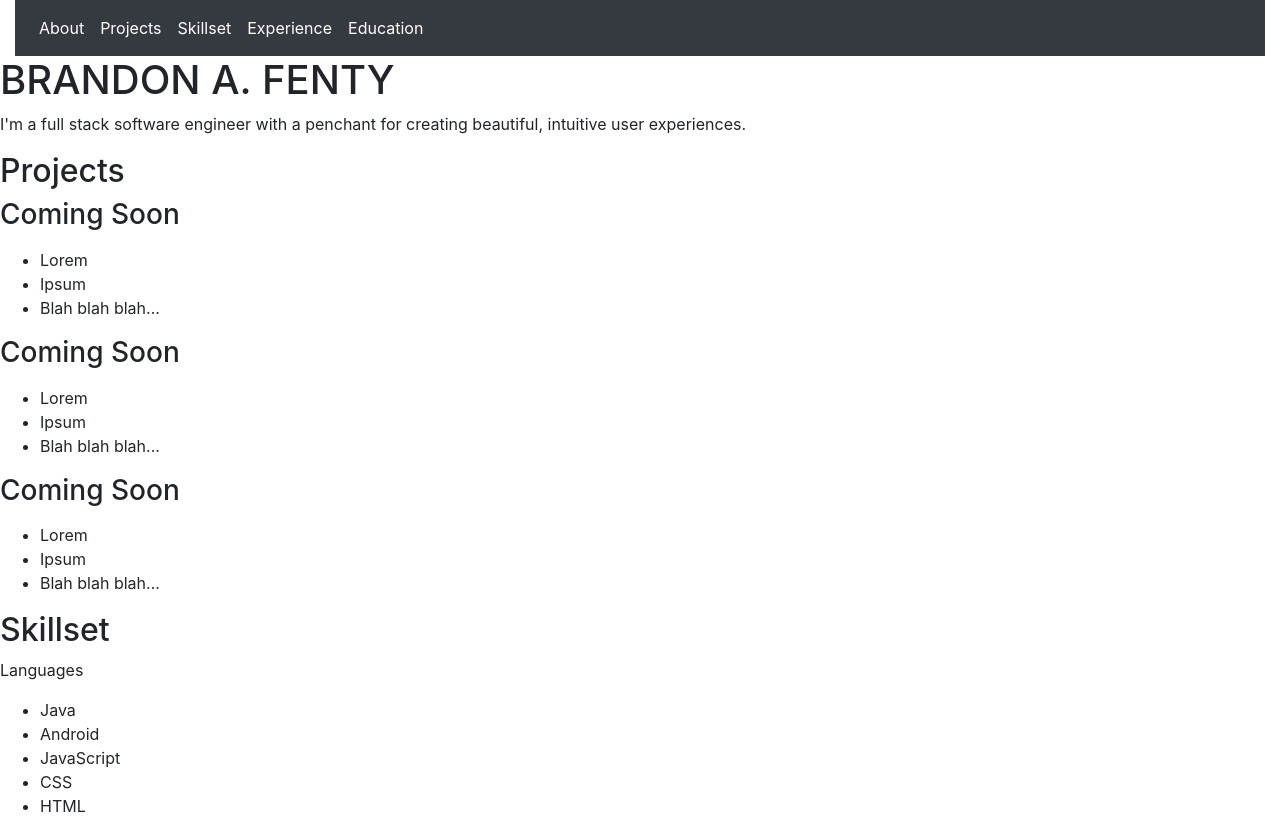
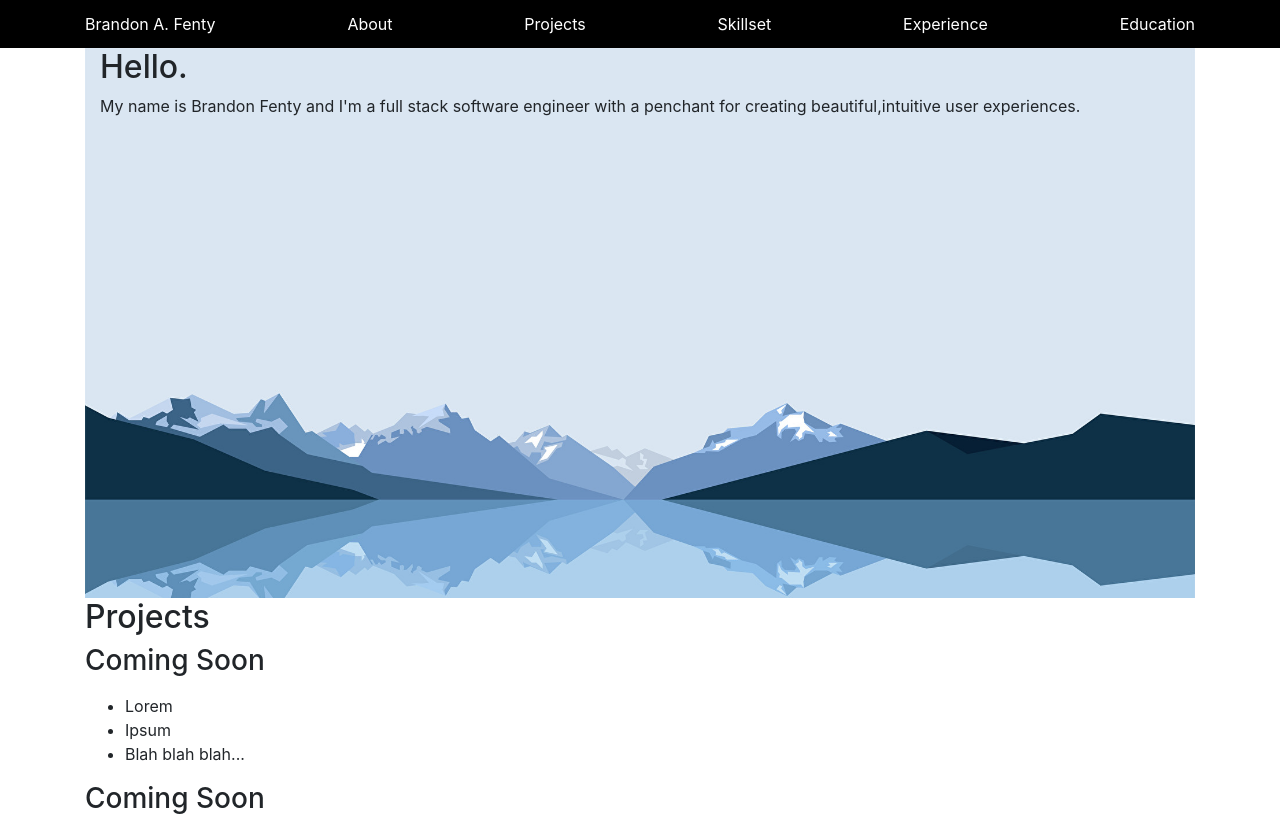
Before and after one commit to brandon-fenty/portfolio, a website: page public/index.html in a window 1280 px wide. Shown: the top 821 px of the page. Drawn offline with nearby package versions, Linux system fonts and the light colour scheme; files that its build step writes are made by us from their sources.

Commit message:
style revisions

```diff
--- a/public/index.html
+++ b/public/index.html
@@ -7,51 +7,39 @@
     <!-- bootstrap css library -->
     <link href="https://stackpath.bootstrapcdn.com/bootstrap/4.1.1/css/bootstrap.min.css" rel="stylesheet" integrity="sha384-WskhaSGFgHYWDcbwN70/dfYBj47jz9qbsMId/iRN3ewGhXQFZCSftd1LZCfmhktB" crossorigin="anonymous">
     <!-- custom css styles -->
-    <link rel="stylesheet" type="text/css" href="public/styles/base.css" />
-    <link rel="stylesheet" type="text/css" href="public/styles/layout.css" />
+    <link rel="stylesheet" type="text/css" href="styles/base.css" />
+    <link rel="stylesheet" type="text/css" href="styles/layout.css" />
     <link rel="stylesheet" type="text/css" href="public/styles/modules.css" />
 
     <title>Brandon Fenty</title>
 </head>
 
 <body>
-    <header class="container-fluid">
-        <nav class="navbar navbar-expand-lg navbar-dark bg-dark">
-            <button class="navbar-toggler collapsed" type="button" data-toggle="collapse" data-target="#nav-list" aria-controls="#nav-list" aria-expanded="false" aria-label="Toggle navigation">
-                <span class="navbar-toggler-icon"></span>
-            </button>
-            <div class="navbar-collapse collapse" id="nav-list" style>
-                <ul class="navbar-nav mr-auto">
-                    <li class="nav-item active">
-                        <a class="nav-link" href="#about">About</a>
-                    </li>
-                    <li class="nav-item active">
-                        <a class="nav-link" href="#projects">Projects</a>
-                    </li>
-                    <li class="nav-item active">
-                        <a class="nav-link" href="skillset">Skillset</a>
-                    </li>
-                    <li class="nav-item active">
-                        <a class="nav-link" href="experience">Experience</a>
-                    </li>
-                    <li class="nav-item active">
-                        <a class="nav-link" href="#education">Education</a>
-                    </li>
-                </ul>
+    <nav class="site-header sticky-top py-1">
+        <div class="container d-flex flex-column flex-md-row justify-content-between">
+            <a href="#" class="py-2">Brandon A. Fenty</a>
+            <a class="py-2 d-none d-md-inline-block" href="#about">About</a>
+            <a class="py-2 d-none d-md-inline-block" href="#projects">Projects</a>
+            <a class="py-2 d-none d-md-inline-block" href="skillset">Skillset</a>
+            <a class="py-2 d-none d-md-inline-block" href="experience">Experience</a>
+            <a class="py-2 d-none d-md-inline-block" href="#education">Education</a>
+        </div>
+    </nav>
+
+    <main role="main" class="container">
+        <section class="bg-image">
+            <div class="container-fluid">
+                <div class="row">
+                    <div class="col-lg-12 col-md-12 col-sm-12 col-xs-12">
+                        <h2>Hello.</h2>
+                        <p>
+                            My name is Brandon Fenty and I'm a full stack software engineer with a penchant for creating beautiful,intuitive user experiences.
+                        </p>
+                    </div>
+                </div>
             </div>
-        </nav>
-    </header>
-
-    <main>
-        <section>
-            <div>
-                <h1>BRANDON A. FENTY</h1>
-            </div>
-            <p>
-                I'm a full stack software engineer with a penchant for creating beautiful, intuitive user experiences.
-            </p>
         </section>
-        <section>
+        <section id="projects">
             <div>
                 <h2>Projects</h2>
                 <div>
@@ -140,15 +128,10 @@
 
     </footer>
 
-<!-- bootstrap cdn -->
+<!-- bootstrap & jquery cdns -->
 <script src="https://code.jquery.com/jquery-3.3.1.slim.min.js" integrity="sha384-q8i/X+965DzO0rT7abK41JStQIAqVgRVzpbzo5smXKp4YfRvH+8abtTE1Pi6jizo" crossorigin="anonymous"></script>
 <script src="https://cdnjs.cloudflare.com/ajax/libs/popper.js/1.14.3/umd/popper.min.js" integrity="sha384-ZMP7rVo3mIykV+2+9J3UJ46jBk0WLaUAdn689aCwoqbBJiSnjAK/l8WvCWPIPm49" crossorigin="anonymous"></script>
 <script src="https://stackpath.bootstrapcdn.com/bootstrap/4.1.3/js/bootstrap.min.js" integrity="sha384-ChfqqxuZUCnJSK3+MXmPNIyE6ZbWh2IMqE241rYiqJxyMiZ6OW/JmZQ5stwEULTy" crossorigin="anonymous"></script>
-<!-- jquery cdn -->
-<script
-  src="https://code.jquery.com/jquery-3.3.1.min.js"
-  integrity="sha256-FgpCb/KJQlLNfOu91ta32o/NMZxltwRo8QtmkMRdAu8="
-  crossorigin="anonymous"></script>
 </body>
 
 </html>
--- a/public/styles/base.css
+++ b/public/styles/base.css
@@ -0,0 +1,15 @@
+.site-header {
+    background-color: black;
+}
+
+.site-header a {
+    color: white;
+}
+
+.bg-image {
+    background-image: url('../images/bg-mtns.jpg');
+    background-repeat: no-repeat;
+    background-size: cover;
+    height: 550px;
+    width: 100%;
+}
```
Also changed, not shown: public/images/bebop.jpg (added), public/images/bg-mtns.jpg (added), public/images/snoqualmie.jpg (added), public/styles/layout.css (deleted).
